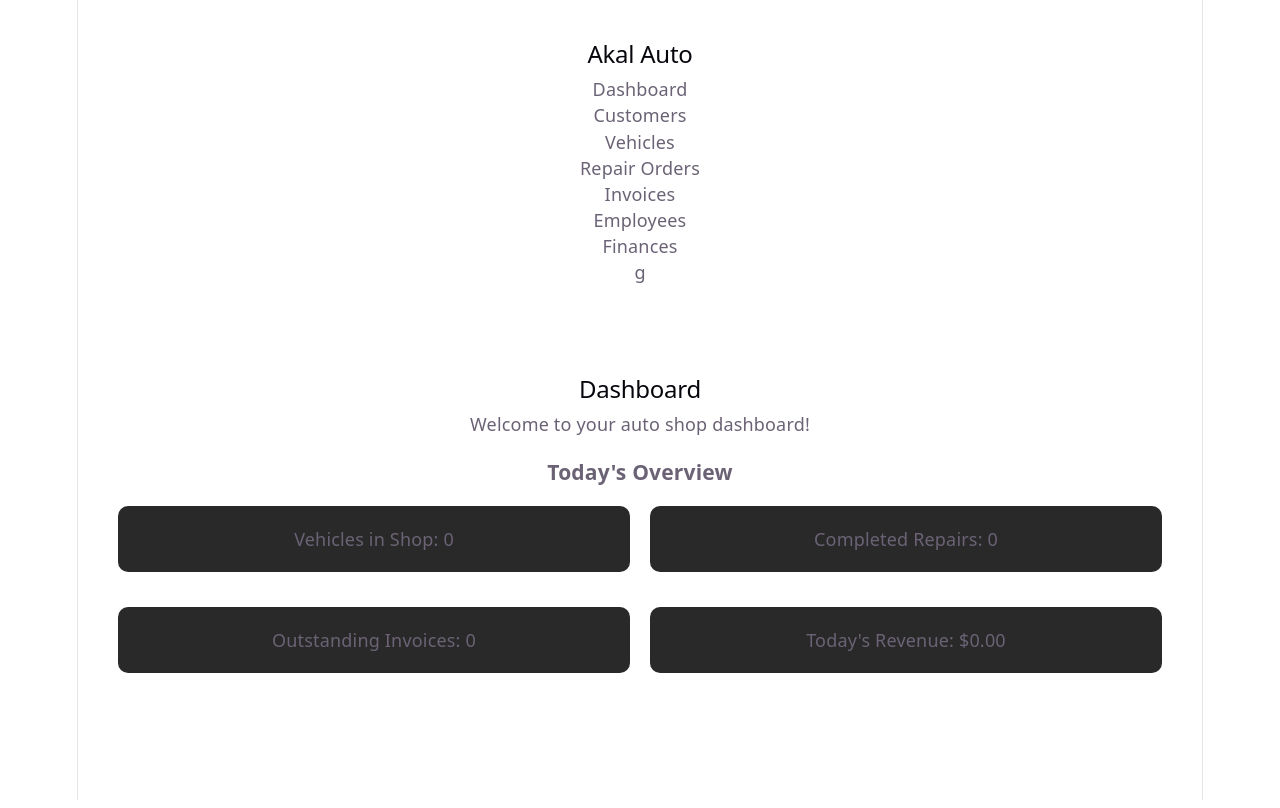
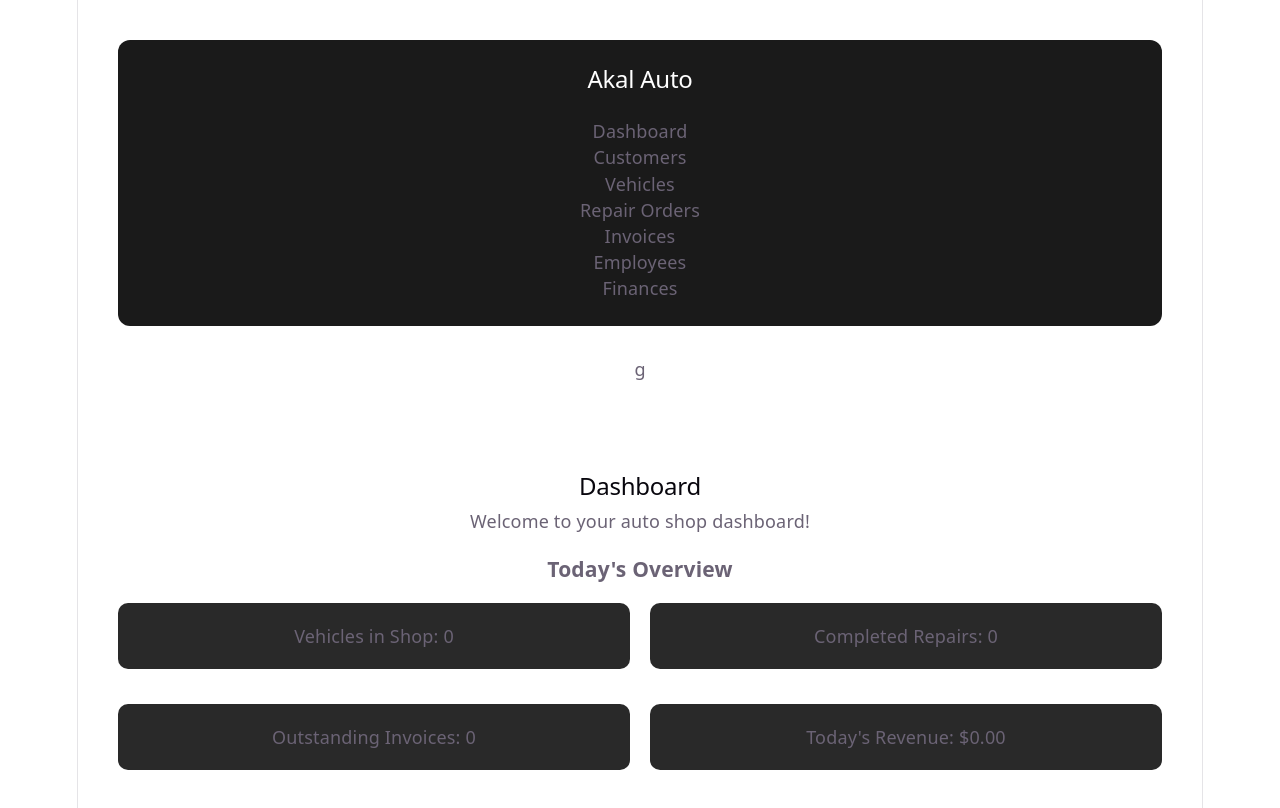
Before and after one commit to Ravjotk/auto-shop-management-system, a React app in the folder frontend/: page / in a window 1280 px wide. Shown: the top 808 px of the page. Built offline with nearby package versions, Linux system fonts and the light colour scheme; the HTML template or start-up script is replaced by a standard one.

Commit message:
styling sidebar navigation with effects

```diff
--- a/frontend/src/App.css
+++ b/frontend/src/App.css
@@ -30,3 +30,15 @@ li {
   grid-template-columns: repeat(2, 1fr);
   gap: 20px;
 }
+
+.sidebar {
+  background-color: #1a1a1a;
+  padding: 25px;
+  border-radius: 12px;
+  margin-bottom: 30px;
+}
+
+.sidebar h2 {
+  color: #ffffff;
+  margin-bottom: 25px;
+}
```
